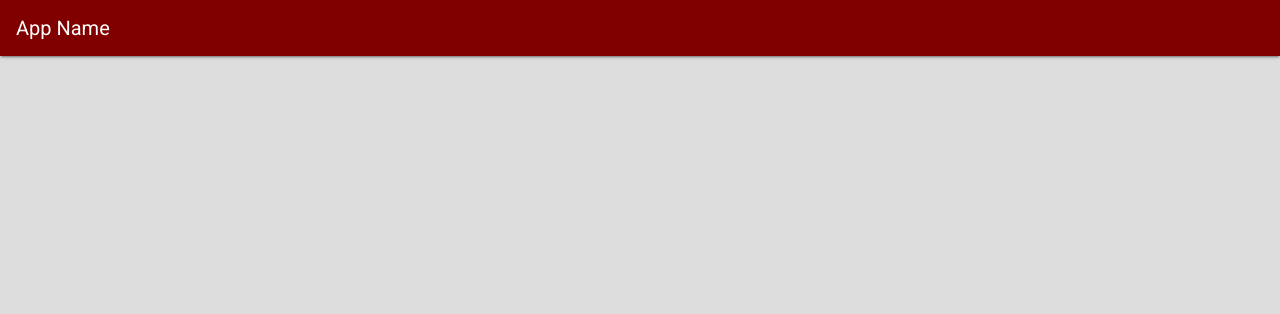
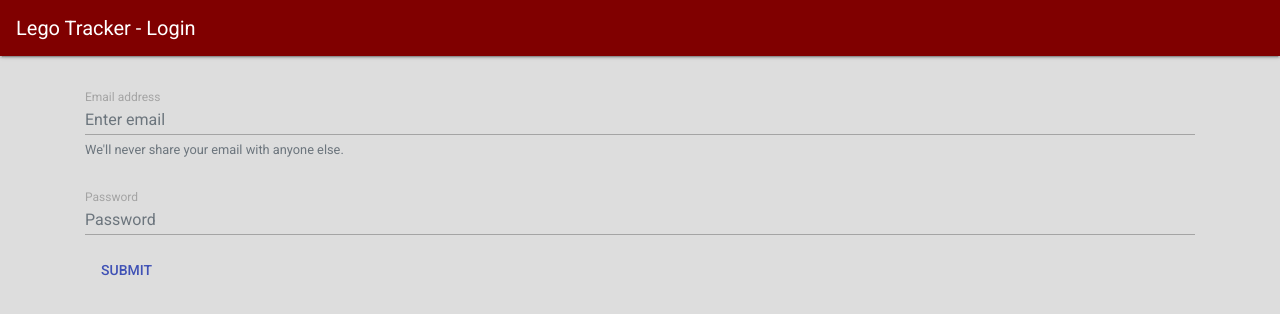
Before and after one commit to brunera01/LegoTracker, a website built with webpack: page public/index.html in a window 1280 px wide. Built offline with nearby package versions, Linux system fonts and the light colour scheme.

Commit message:
added login form

```diff
--- a/public/index.html
+++ b/public/index.html
@@ -7,15 +7,24 @@
   <link rel="stylesheet" href="https://fonts.googleapis.com/css?family=Roboto:300,400,500,700|Material+Icons">
   <link rel="stylesheet" href="styles/bootstrap-material-design.min.css">
   <link rel="stylesheet" href="styles/main.css">
-  <title>App Name</title>
+  <title>Lego Tracker</title>
 </head>
 
 <body>
   <nav class="navbar navbar-dark fixed-top">
-    <a class="navbar-brand" href="#">App Name</a>
+    <a class="navbar-brand" href="#">Lego Tracker - Login</a>
   </nav>
   <div id="mainPage" class="container page-container">
-
+    <div class="form-group">
+      <label for="exampleInputEmail1">Email address</label>
+      <input type="email" class="form-control" id="exampleInputEmail1" aria-describedby="emailHelp" placeholder="Enter email">
+      <small id="emailHelp" class="form-text text-muted">We'll never share your email with anyone else.</small>
+    </div>
+    <div class="form-group">
+      <label for="exampleInputPassword1">Password</label>
+      <input type="password" class="form-control" id="exampleInputPassword1" placeholder="Password">
+    </div>
+    <button type="submit" class="btn btn-primary">Submit</button>
 
   </div>
   <script src="build/jquery.min.js"></script>
```
